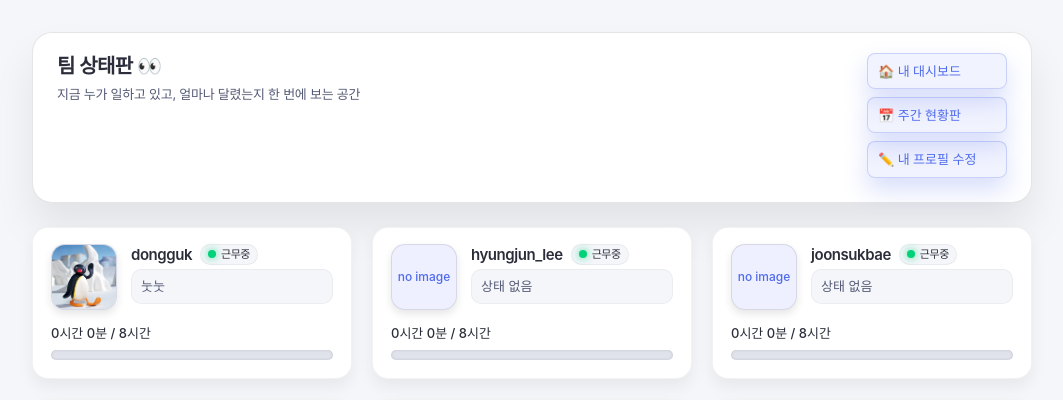
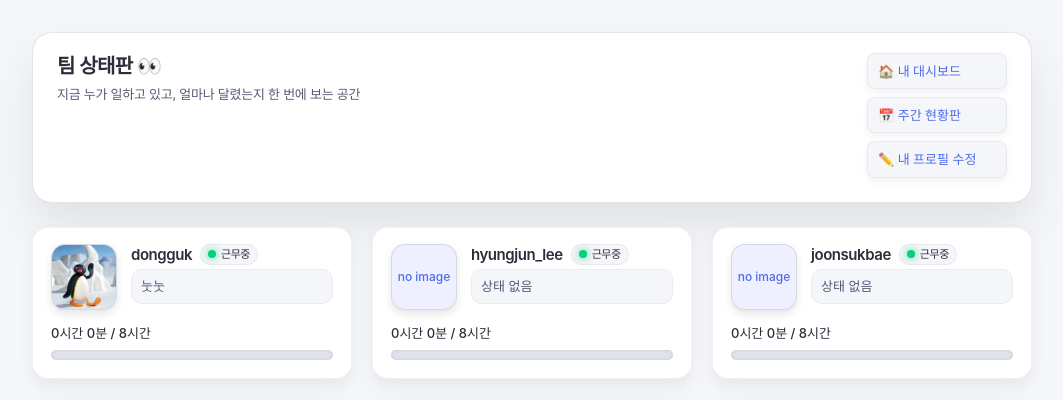
Before and after one commit to DonggukKim0/Attendance, a Flask app: page /profiles in a window 1280 px wide. Shown: the top 400 px of the page, without its empty margins (108-1171 px from the left). Run offline with Flask 3, Linux system fonts and the light colour scheme; a user stored in the database is signed in; data comes from the database, SQL or seed files in the repository.

Commit message:
Update profiles

```diff
--- a/templates/profiles.html
+++ b/templates/profiles.html
@@ -71,15 +71,15 @@
       gap: 6px;
       font-weight: 500;
       color: #4f6bed;
-      background: rgba(79,107,237,0.08);
+      background: #f5f6fa;
       padding: 8px 10px;
       border-radius: 8px;
-      box-shadow: 0 12px 24px rgba(79,107,237,0.22);
-      border: 1px solid rgba(79,107,237,0.25);
+      border: 1px solid rgba(0,0,0,0.05);
+      box-shadow: 0 4px 8px rgba(0,0,0,0.05);
     }
 
     .header-links a:hover {
-      background: rgba(79,107,237,0.12);
+      background: #eef0f3;
     }
 
     /* grid of members */
```
